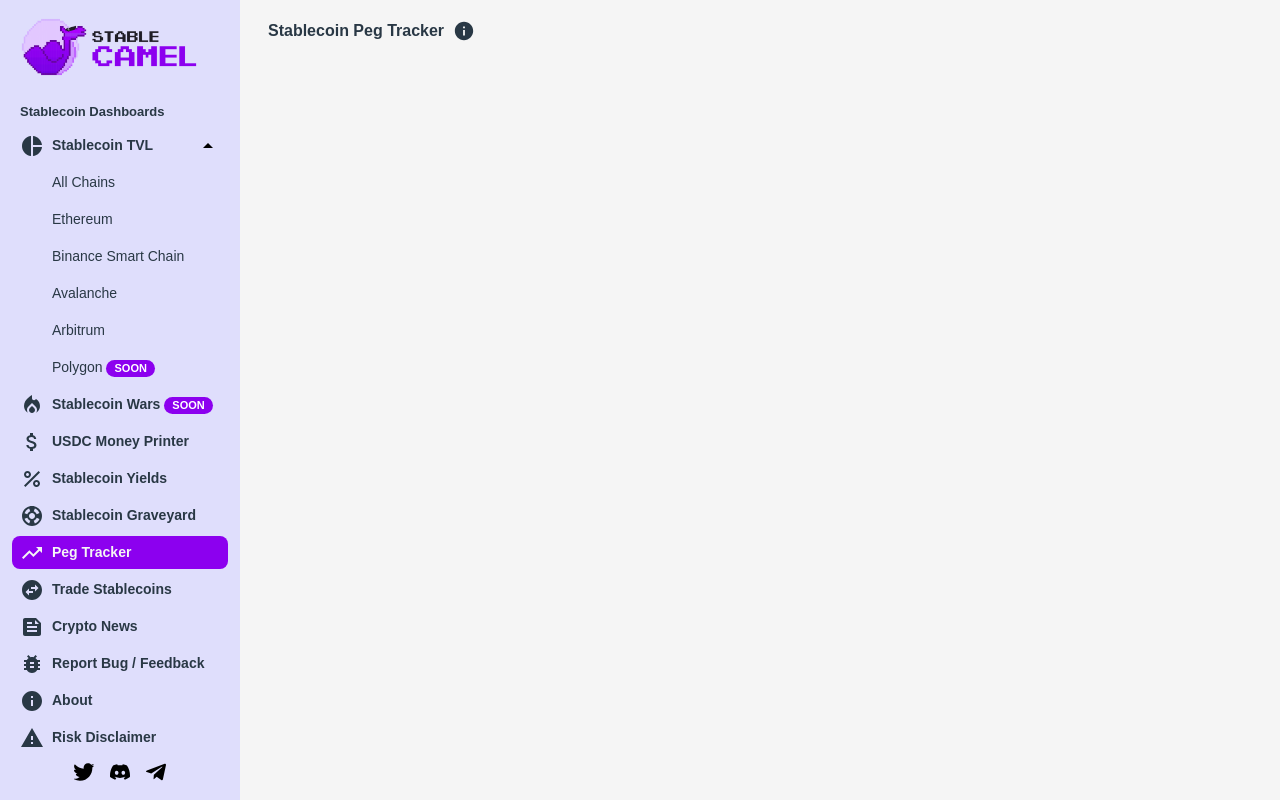
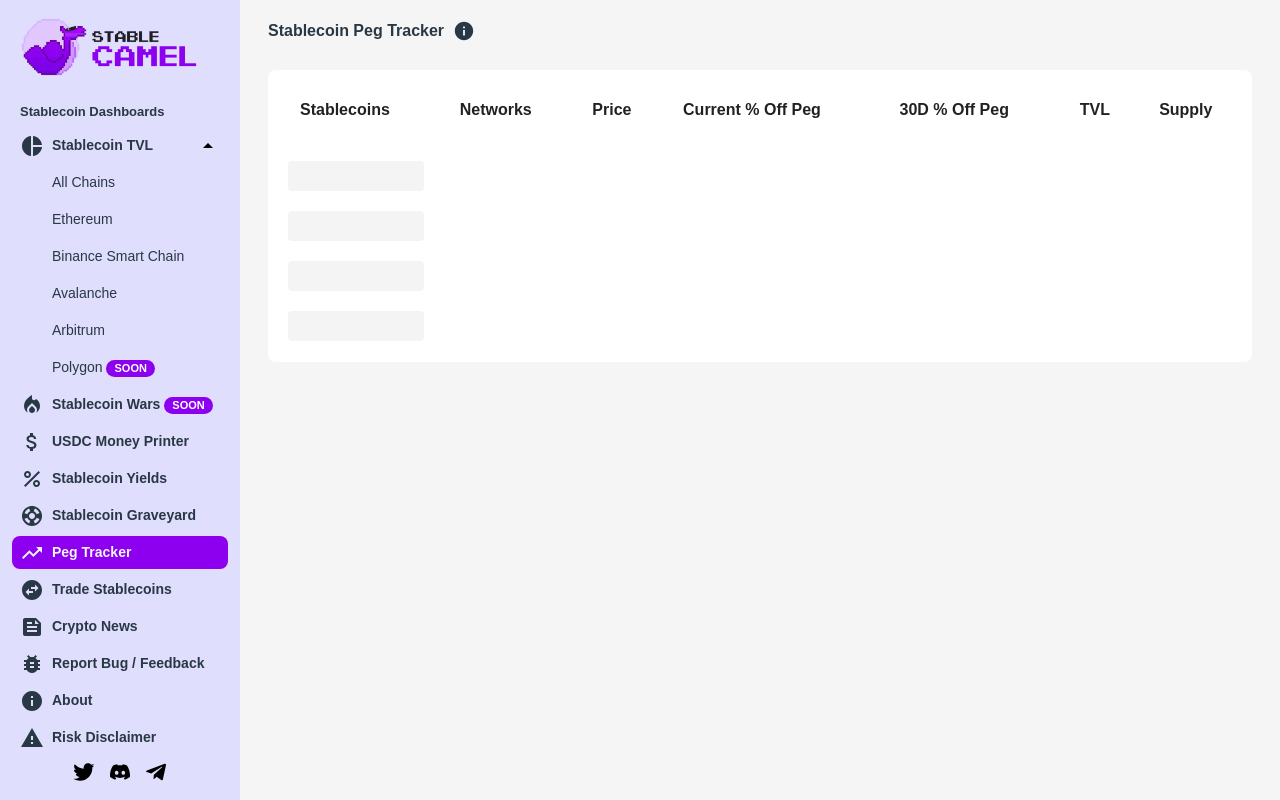
Before and after one commit to truongnd98/stablecamel-interface, a React (Create React App) app: page /peg-tracker in a window 1280 px wide. Built offline with nearby package versions, Linux system fonts and the light colour scheme; grey boxes are pictures that could not be loaded.

Commit message:
Draft: Add table peg tracker

```diff
--- a/src/pages/peg-tracker/PegTrackerPage.tsx
+++ b/src/pages/peg-tracker/PegTrackerPage.tsx
@@ -1,4 +1,5 @@
 import { Box, SxProps } from '@mui/material';
+import { PegTrackerTable } from './PegTrackerTable';
 import { PegTrackerTitle } from './PegTrackerTitle';
 
 const container: SxProps = {
@@ -10,7 +11,7 @@
   flexDirection: 'column',
   minHeight: '100vh',
   backgroundColor: '#f5f5f5',
-	height: 'fit-content'
+  height: 'fit-content',
 };
 
 const main: SxProps = {
@@ -18,7 +19,7 @@
   display: 'flex',
   flexDirection: 'column',
   // justifyContent: 'space-between',
-	gap: '28px'
+  gap: '28px',
 };
 
 export function PegTrackerPage() {
@@ -26,6 +27,7 @@
     <Box sx={container}>
       <Box sx={main}>
         <PegTrackerTitle />
+        <PegTrackerTable />
       </Box>
     </Box>
   );
--- a/src/pages/peg-tracker/PegTrackerTable.tsx
+++ b/src/pages/peg-tracker/PegTrackerTable.tsx
@@ -19,8 +19,8 @@
   fontWeight: 600,
   height: 80,
   '@media (max-width: 1280px)': {
-		fontSize: 16
-	}
+    fontSize: 16,
+  },
 };
 
 const cell: SxProps = {
@@ -30,46 +30,46 @@
   gap: '8px',
   img: {
     width: 20,
-		height: 20
-	}
+    height: 20,
+  },
 };
 
 const row: SxProps = {
   '&:last-child td, &:last-child th': {
-		border: 0
+    border: 0,
   },
   width: '100%',
   height: 50,
   ':hover': {
-		backgroundColor: '#FAFAFA !important'
-	}
+    backgroundColor: '#FAFAFA !important',
+  },
 };
 
 const body: SxProps = {
   '&:last-child ': {
     height: 62,
-		paddingBottom: '12px'
-	}
+    paddingBottom: '12px',
+  },
 };
 
 const skeleton: SxProps = {
   width: '100%',
-	height: 50
+  height: 50,
 };
 
 const avatar: SxProps = {
   width: 20,
   height: 20,
   '$.MuiAvatar-root': {
-		border: 'none'
-	}
+    border: 'none',
+  },
 };
 
 const handleColor = (value: number) => {
   if (value > 0)
     return {
       main: '#2e8c57',
-			background: '#dcfce7'
+      background: '#dcfce7',
     };
   else if (value < 0) return { main: '#be3832', background: '#fde2e1' };
   else return { main: '#676b74', background: '#f3f4f6' };
@@ -85,27 +85,30 @@
     <TableContainer
       sx={{
         backgroundColor: '#ffffff',
-				borderRadius: '8px'
+        borderRadius: '8px',
       }}
     >
       <Table
         sx={{
-					minWidth: 650
+          minWidth: 650,
         }}
         size='small'
         aria-label='a dense table'
       >
         <TableHead>
           <TableRow>
-						<TableCell sx={{ ...header, paddingLeft: '32px' }}>Chain</TableCell>
-						<TableCell sx={header}>Stablecoins</TableCell>
+            <TableCell sx={{ ...header, paddingLeft: '32px' }}>
+              Stablecoins
+            </TableCell>
+            <TableCell sx={header}>Networks</TableCell>
+            <TableCell sx={header}>Price</TableCell>
+            <TableCell sx={header}>Current % Off Peg</TableCell>
+            <TableCell sx={header}>30D % Off Peg</TableCell>
+            <TableCell sx={header}>TVL</TableCell>
             <TableCell sx={header}>Supply</TableCell>
-						<TableCell sx={header}>TVL</TableCell>
-						<TableCell sx={header}>TVL Change (7D)</TableCell>
-						<TableCell sx={header}>On-chain Dominant</TableCell>
           </TableRow>
         </TableHead>
-				{dataAggregateSummary && dataAggregateSummary.length > 0 ? (
+        {/* {dataAggregateSummary && dataAggregateSummary.length > 0 ? (
 					<TableBody sx={body}>
 						{dataAggregateSummary.map(
 							(token: AggregateDataSummary, index: number) => (
@@ -195,11 +198,11 @@
 							)
 						)}
 					</TableBody>
-				) : (
+				) : ( */}
         <Box
           sx={{
             width: '100%',
-							padding: '0 20px'
+            padding: '0 20px',
           }}
         >
           <Skeleton sx={skeleton} />
@@ -207,7 +210,7 @@
           <Skeleton sx={skeleton} />
           <Skeleton sx={skeleton} />
         </Box>
-				)}
+        {/* )} */}
         <Box sx={{ height: 12 }} />
       </Table>
     </TableContainer>
```
Lines whose indentation alone changed are shown as unchanged.
